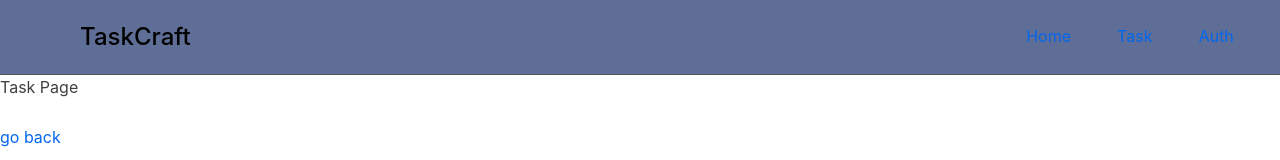
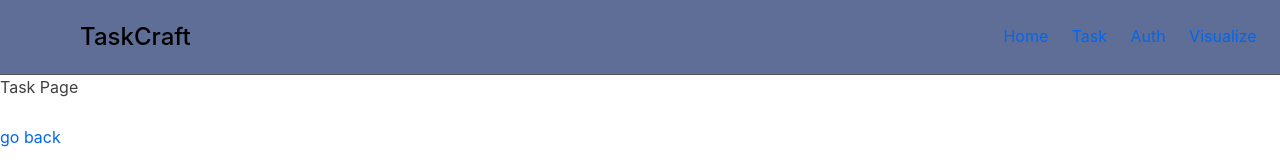
Before and after one commit to Tylermhh/404-day-visualizer-app, a React (Create React App) app in the folder packages/react-frontend/: page /task in a window 1280 px wide. Shown: the top 160 px of the page. Built offline with nearby package versions, Linux system fonts and the light colour scheme.

Commit message:
added visualizer page to nav logic

```diff
--- a/packages/react-frontend/src/App.tsx
+++ b/packages/react-frontend/src/App.tsx
@@ -4,6 +4,7 @@ import Landing from "./components/LandingPage";
 import Auth from "./components/AuthenticationPage"
 import Home from "./components/HomePage";
 import Task from "./components/TaskPage";
+import Viz from "./components/VisualizerPage";
 
 function App() {
   return (
@@ -13,6 +14,7 @@ function App() {
         <Route path="/auth" element={<Auth />} />
         <Route path="/home" element={<Home />} />
         <Route path="/task" element={<Task />} />
+        <Route path="/visualize" element={<Viz />} />
       </Routes>
     </Router>
   );
--- a/packages/react-frontend/src/components/LandingPage.tsx
+++ b/packages/react-frontend/src/components/LandingPage.tsx
@@ -17,6 +17,10 @@ function Main() {
         navigate('/task');
     };
 
+    const goToVisualizePageComp = () => {
+        navigate('/visualize');
+    }
+
     return (
         <div className="App">
             <Nav />
--- a/packages/react-frontend/src/components/Nav/links.json
+++ b/packages/react-frontend/src/components/Nav/links.json
@@ -11,6 +11,10 @@
         {
             "label": "Auth",
             "href": "/auth"
+        },
+        {
+            "label": "Visualize",
+            "href": "/visualize"
         }
     ]
 }
```
